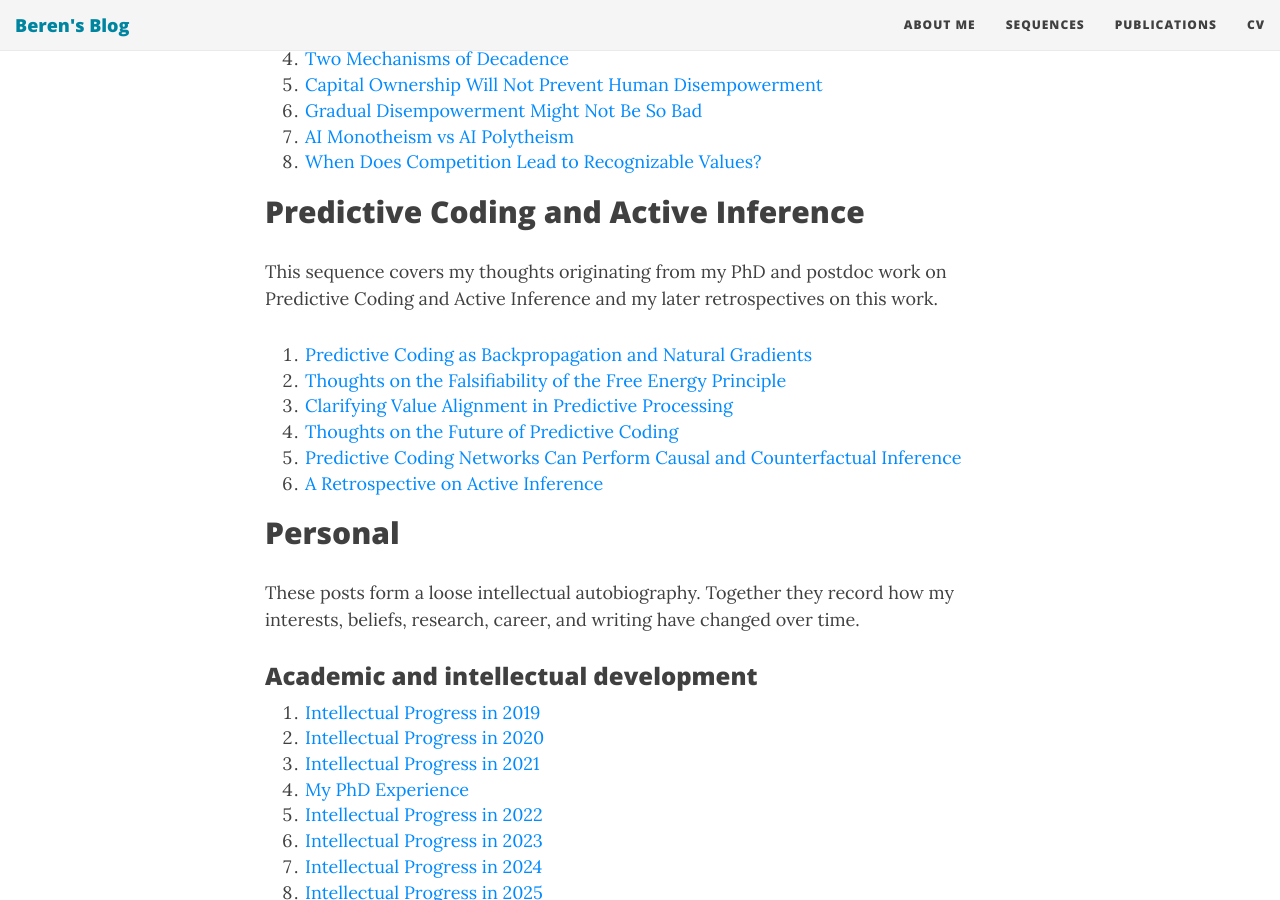
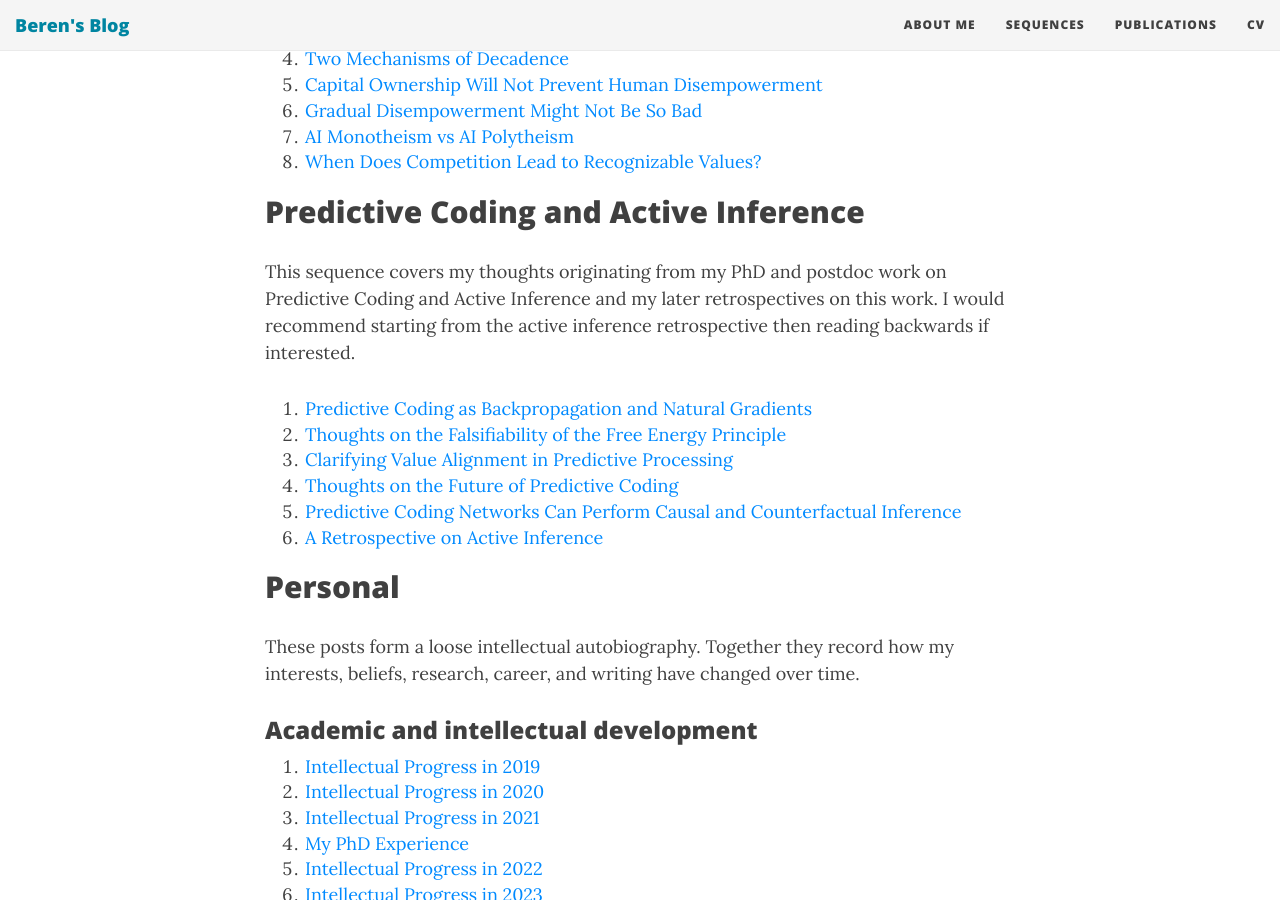
Before and after one commit to BerenMillidge/BerenMillidge.github.io, a Jekyll site: the page built from sequences.md, in a window 1280 px wide and 900 px high, scrolled down 5296 px. Built offline with Jekyll 4.4.1, drawn with Linux system fonts in a browser that asks for light colours; nearby versions of some CDN libraries.

Commit message:
Update sequences.md

```diff
--- a/sequences.md
+++ b/sequences.md
@@ -196,7 +196,7 @@ How do societies and economies work and how might AGI change their core underlyi
 
 ## Predictive Coding and Active Inference
 
-This sequence covers my thoughts originating from my PhD and postdoc work on Predictive Coding and Active Inference and my later retrospectives on this work.
+This sequence covers my thoughts originating from my PhD and postdoc work on Predictive Coding and Active Inference and my later retrospectives on this work. I would recommend starting from the active inference retrospective then reading backwards if interested.
 
 1. [Predictive Coding as Backpropagation and Natural Gradients]({% post_url 2020-09-12-Predictive-Coding-As-Backprop-And-Natural-Gradients %})
 2. [Thoughts on the Falsifiability of the Free Energy Principle]({% post_url 2020-10-18-Thoughts-on-the-Falsifiability-of-the-Free-Energy-Principle %})
```
